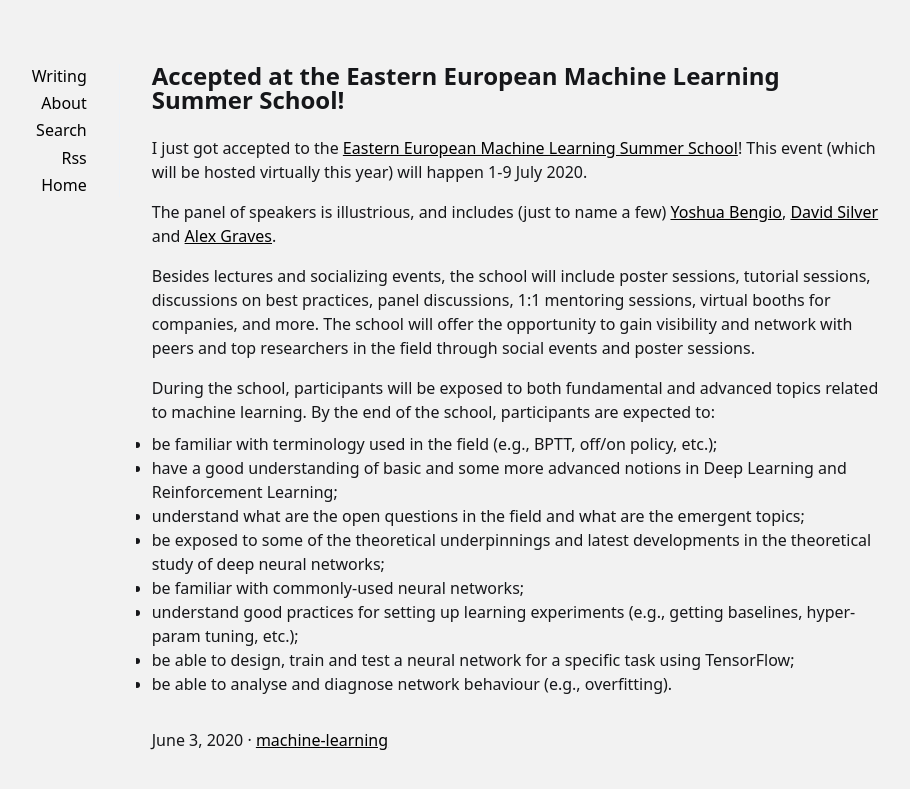
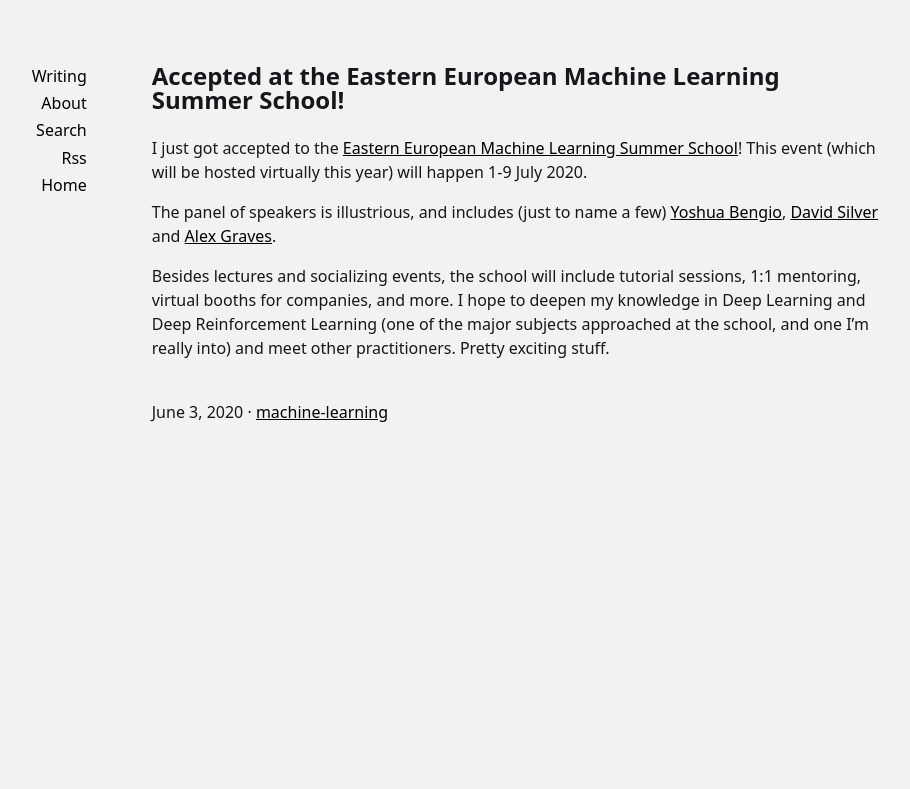
Before and after one commit to fernandeslouro/blog, a Jekyll site: the page built from _posts/2020-06-03-accepted-at-the-eastern-european-machine-learning-summer-school.md.md, in a window 1280 px wide. Shown: the top 789 px of the page, without its empty margins (201-1111 px from the left). Built offline with Jekyll 4.4.1, drawn with Linux system fonts in a browser that asks for light colours.

Commit message:
Update 2020-06-03-accepted-at-the-eastern-european-machine-learning-summer-school.md.md

```diff
--- a/_posts/2020-06-03-accepted-at-the-eastern-european-machine-learning-summer-school.md.md
+++ b/_posts/2020-06-03-accepted-at-the-eastern-european-machine-learning-summer-school.md.md
@@ -8,14 +8,4 @@ I just got accepted to the [Eastern European Machine Learning Summer School](htt
 
 The panel of speakers is illustrious, and includes (just to name a few) [Yoshua Bengio](https://yoshuabengio.org/), [David Silver](https://www.davidsilver.uk/) and [Alex Graves](https://scholar.google.co.uk/citations?user=DaFHynwAAAAJ&hl=en).
 
-Besides lectures and socializing events, the school will include poster sessions, tutorial sessions, discussions on best practices, panel discussions, 1:1 mentoring sessions, virtual booths for companies, and more. The school will offer the opportunity to gain visibility and network with peers and top researchers in the field through social events and poster sessions.
-
-During the school, participants will be exposed to both fundamental and advanced topics related to machine learning. By the end of the school, participants are expected to:
- * be familiar with terminology used in the field (e.g., BPTT, off/on policy, etc.);
- * have a good understanding of basic and some more advanced notions in Deep Learning and Reinforcement Learning;
- * understand what are the open questions in the field and what are the emergent topics;
- * be exposed to some of the theoretical underpinnings and latest developments in the theoretical study of deep neural networks;
- * be familiar with commonly-used neural networks;
- * understand good practices for setting up learning experiments (e.g., getting baselines, hyper-param tuning, etc.);
- * be able to design, train and test a neural network for a specific task using TensorFlow;
- * be able to analyse and diagnose network behaviour (e.g., overfitting).
+Besides lectures and socializing events, the school will include tutorial sessions, 1:1 mentoring, virtual booths for companies, and more. I hope to deepen my knowledge in Deep Learning and Deep Reinforcement Learning (one of the major subjects approached at the school, and one I'm really into) and meet other practitioners. Pretty exciting stuff.
```
